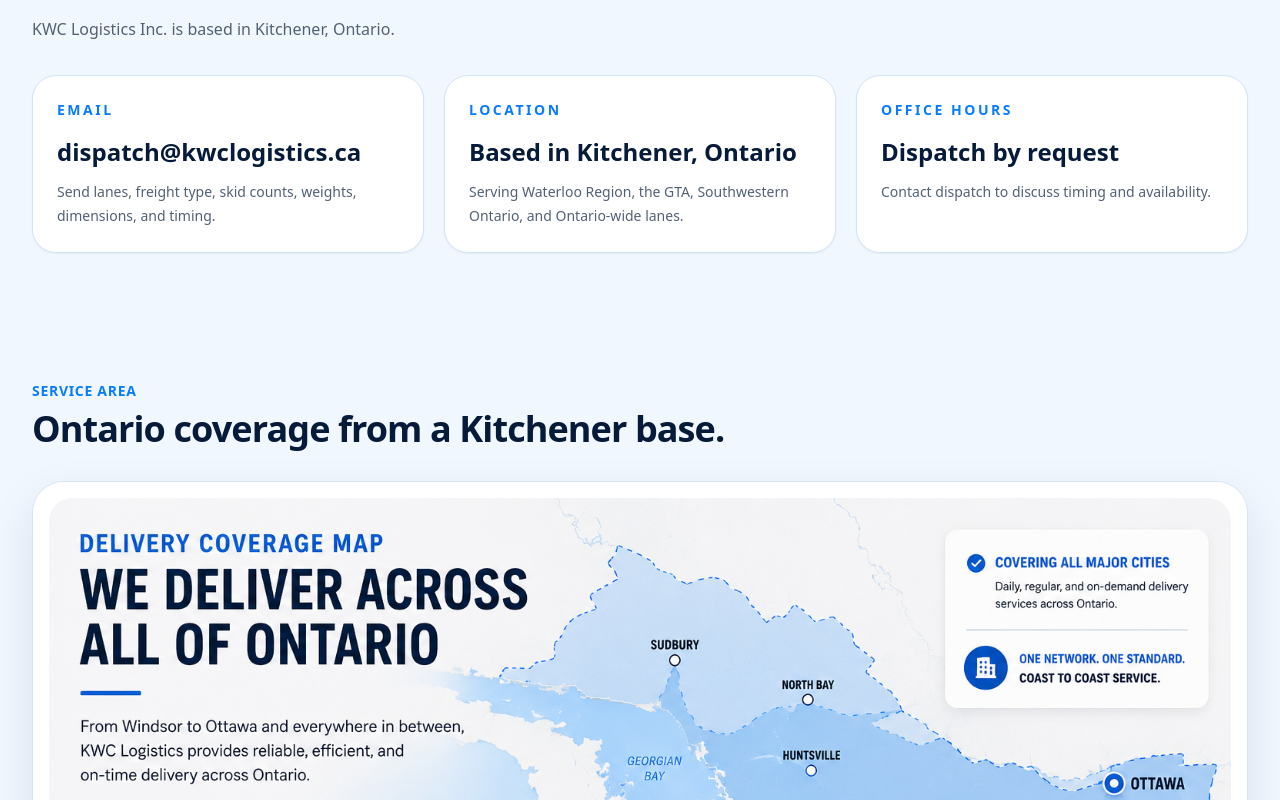
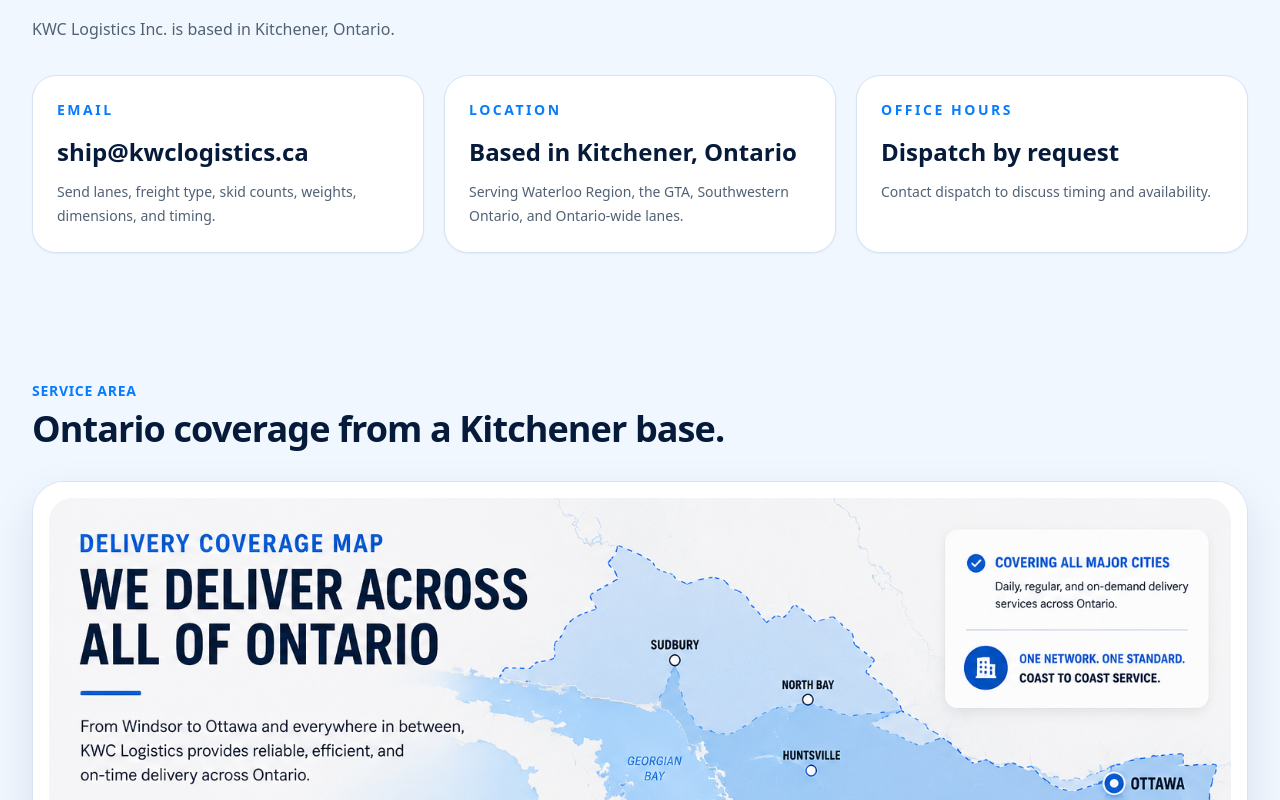
Before and after one commit to kwclogisticsinc-source/kwc-logistics-site, a Next.js app: page /contact in a window 1280 px wide. Shown: the part 3020-3820 px from the top of the page. Built offline with nearby package versions, Linux system fonts and the light colour scheme.

Commit message:
Use ship@kwclogistics.ca for website contact and quote support

```diff
--- a/components/QuoteForm.tsx
+++ b/components/QuoteForm.tsx
@@ -30,11 +30,11 @@
         setMessage("Thank you. Your request has been submitted. Dispatch will review your shipment and contact you. This is a quote request, not a confirmed booking.");
       } else {
         setErrors(result.errors ?? {}); setStatus("error");
-        setMessage(result.error ?? "We could not confirm your request. Please email dispatch@kwclogistics.ca.");
+        setMessage(result.error ?? "We could not confirm your request. Please email ship@kwclogistics.ca.");
       }
     } catch {
       setStatus("error");
-      setMessage("We could not confirm delivery. Your details are still here. Before resending, email dispatch@kwclogistics.ca to avoid a duplicate.");
+      setMessage("We could not confirm delivery. Your details are still here. Before resending, email ship@kwclogistics.ca to avoid a duplicate.");
     } finally { busy.current = false; }
   }
   return (
--- a/lib/quote-handler.ts
+++ b/lib/quote-handler.ts
@@ -5,7 +5,7 @@
 };
 type Dependencies = { environment(): Promise<QuoteEnvironment>; send: typeof fetch; log: (code: string) => void };
 const MAX_BODY = 24000;
-const fallback = "Please email dispatch@kwclogistics.ca.";
+const fallback = "Please email ship@kwclogistics.ca.";
 function reply(status: number, data: object) {
   return Response.json(data, { status, headers: { "Cache-Control": "no-store", ...(status === 429 ? { "Retry-After": "60" } : {}) } });
 }
--- a/lib/site.ts
+++ b/lib/site.ts
@@ -3,7 +3,7 @@
 export const site = {
   name: "KWC Logistics Inc.",
   domain: "kwclogistics.ca",
-  email: "dispatch@kwclogistics.ca",
+  email: "ship@kwclogistics.ca",
   location: "Based in Kitchener-Waterloo, Ontario",
   description:
     "Ontario transportation with our own equipment. North American freight brokerage by road, rail and ocean through our partner network."
```
Also changed, not shown: 2 other files (tests, documents, lock files or other folders).
